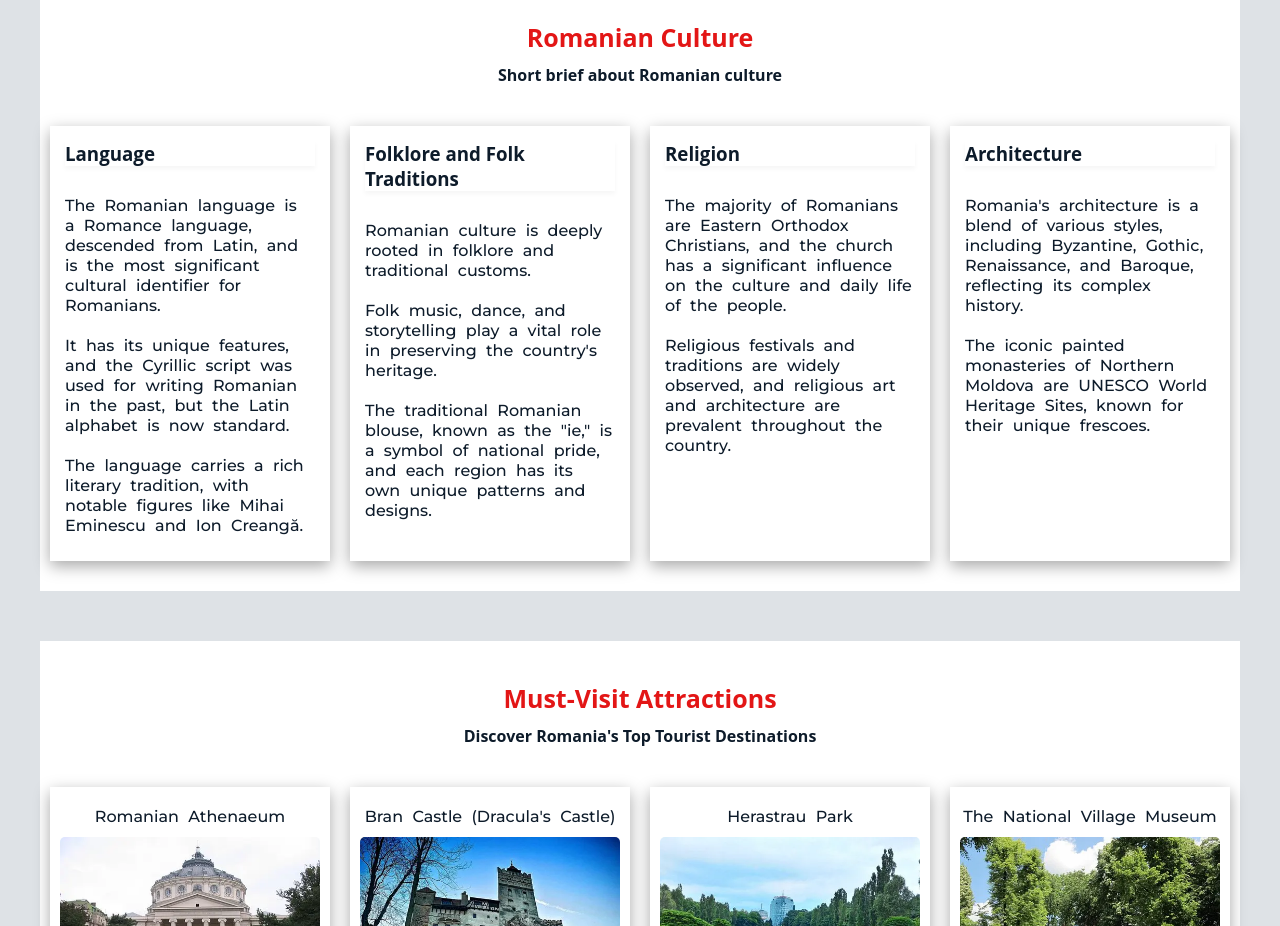
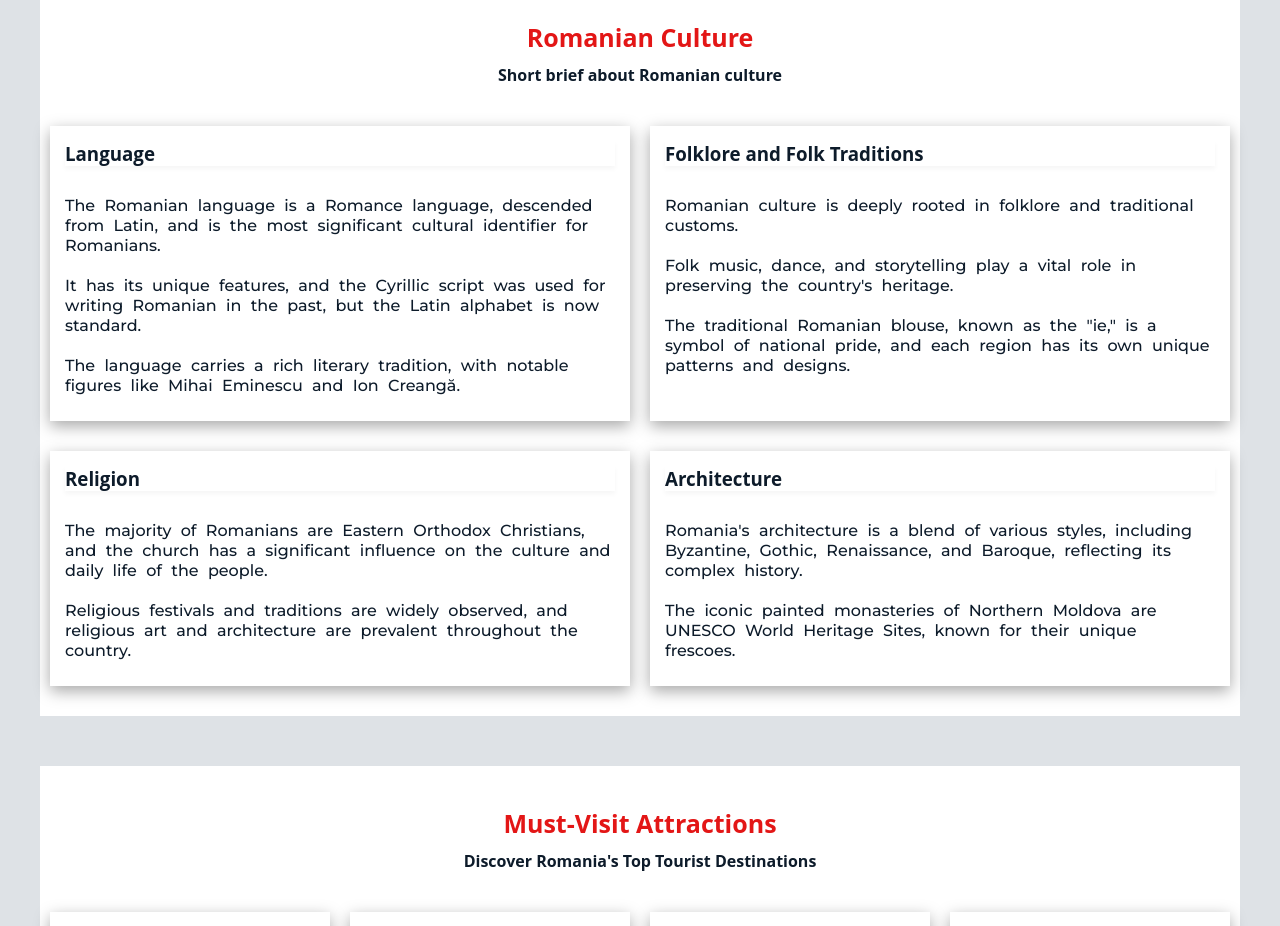
Before and after one commit to Code-Institute-Submissions/xttrust-explore-romania-, a plain HTML site: page index.html in a window 1280 px wide. Shown: the part 1320-2246 px from the top of the page. Drawn offline with Linux system fonts and the light colour scheme.

Commit message:
style the culture-content to display 2 on row on bigger screens

```diff
--- a/assets/css/style.css
+++ b/assets/css/style.css
@@ -412,16 +412,13 @@ footer p {
 
 /* Media query: large or landscape phones (576px and up) */
 @media screen and (min-width: 576px) {
-    #culture-content {
-        flex-direction: row;
-    }
     /* Attractions */
     .attractions-content {
         flex-direction: row;
     }
 
     .attractions-card {
-        flex: 2 0 42%;
+        flex: 2 0 calc(50% - 2rem);
     }
 
     /* Cuisine */
@@ -429,8 +426,8 @@ footer p {
         column-count: 2;
         column-gap: 0;
     }
+}
 
-}
 
 /* Media query: tablets and larger (768px and up) */
 @media screen and (min-width: 768px) {
@@ -494,6 +491,17 @@ footer p {
         margin: 0 auto;
     }
 
+    /* Culture */
+    #culture-content {
+        flex-direction: row;
+        flex-wrap: wrap;
+    }
+
+    #culture-content div {
+        flex-basis: calc(50% - 2rem); /* Calculate the flex-basis for 2 columns with a 2rem gap. */
+        flex-grow: 1;
+    }
+
     /* Attractions */
     .attractions-card {
         flex: 1 0 calc(33.333% - 2rem); /* 3 cards in a row with 2rem spacing between them */
```
